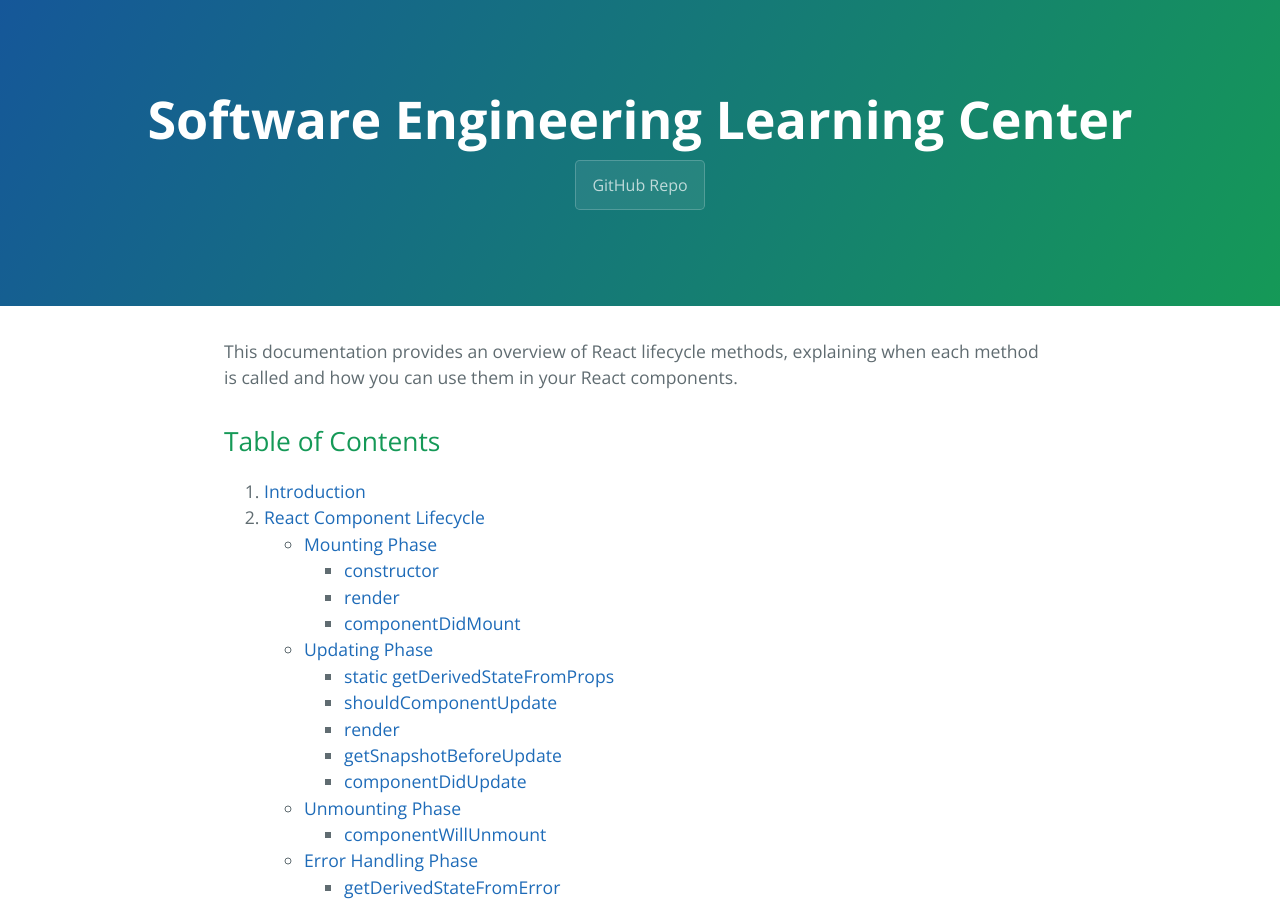
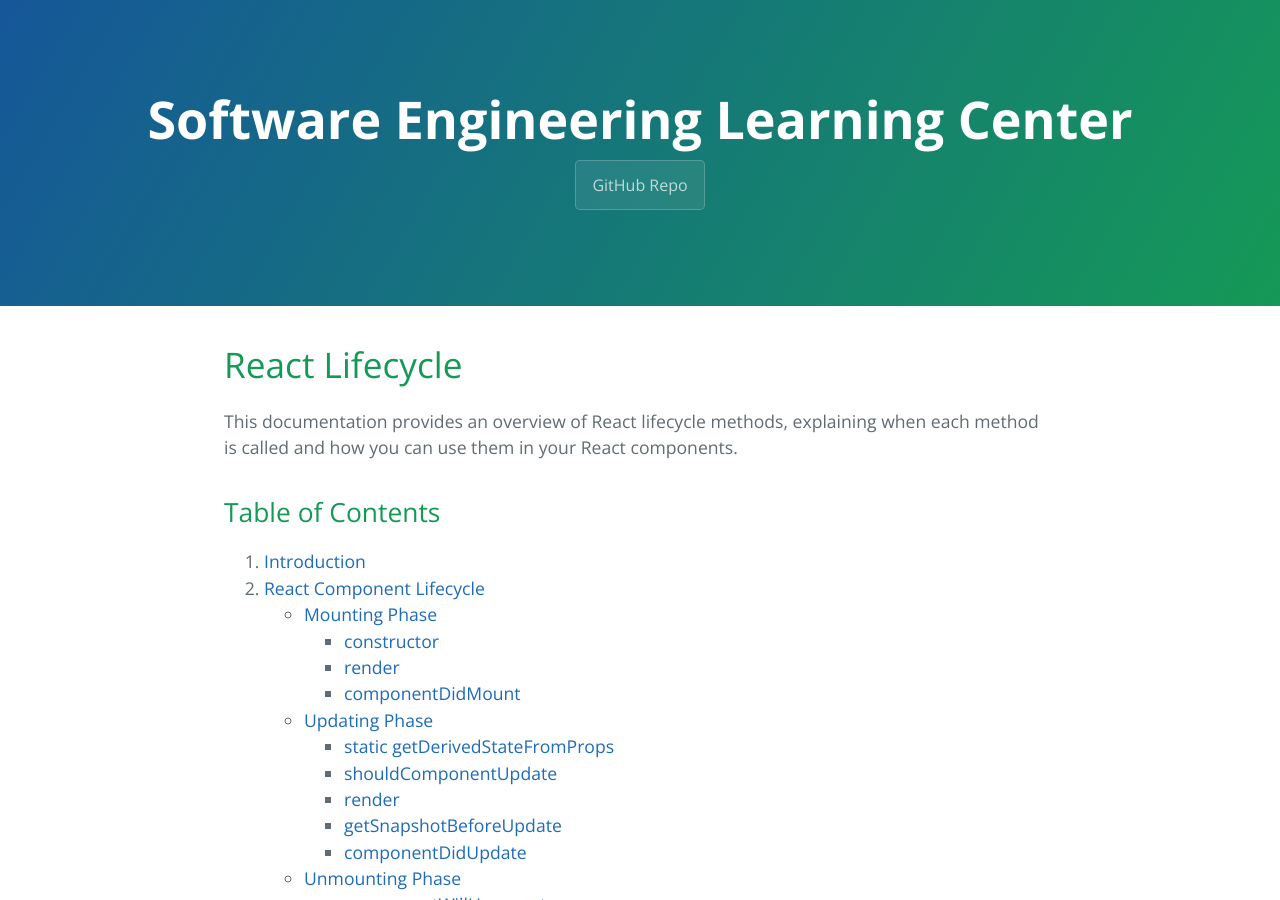
Before and after one commit to learning-software-engineering/learning-software-engineering.github.io, a Jekyll site: the page built from Topics/Tech_Stacks/react_lifecycle.md, in a window 1280 px wide and 900 px high. Built offline with Jekyll 4.4.1, drawn with Linux system fonts in a browser that asks for light colours; our own code applies the rules of GitHub Pages for plain Markdown files.

Commit message:
Added title

```diff
--- a/Topics/Tech_Stacks/react_lifecycle.md
+++ b/Topics/Tech_Stacks/react_lifecycle.md
@@ -1,5 +1,6 @@
+# React Lifecycle
+
 This documentation provides an overview of React lifecycle methods, explaining when each method is called and how you can use them in your React components.
-
 
 ## Table of Contents
 
```
